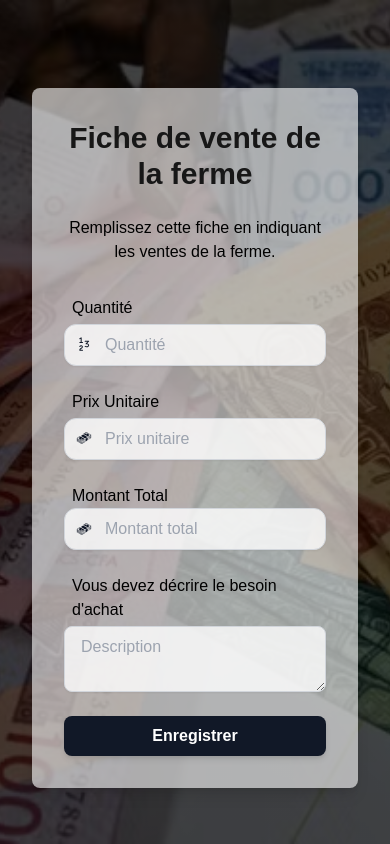
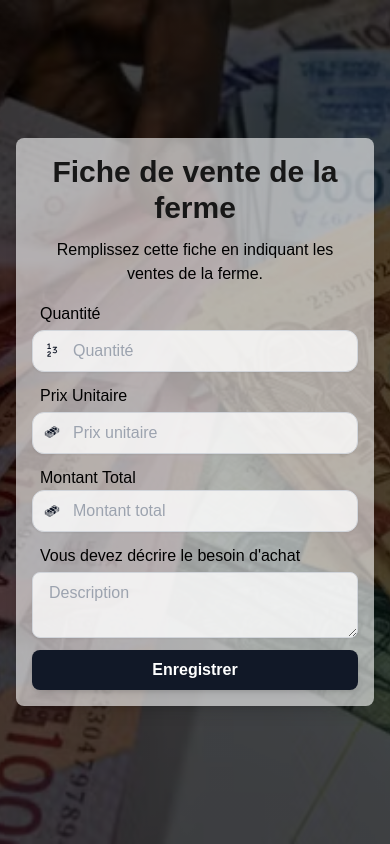
Before and after one commit to azizben01/farminterface, a Next.js app: page /ventesdelaferme in a window 390 px wide. Built offline with nearby package versions, Linux system fonts and the light colour scheme.

Commit message:
responsive

```diff
--- a/app/ventesdelaferme/page.tsx
+++ b/app/ventesdelaferme/page.tsx
@@ -96,7 +96,7 @@ export default function VentesDeLaFerme() {
   };
 
   return (
-    <div className="min-h-screen bg-gray-300 flex justify-center items-center p-8">
+    <div className="min-h-screen bg-gray-300 flex justify-center items-center p-4">
       <div
         className="absolute inset-0 bg-cover bg-center md:bg-fixed"
         style={{ backgroundImage: "url('/images/money.avif')" }}
@@ -104,16 +104,16 @@ export default function VentesDeLaFerme() {
 
       {/* Gradient Overlay */}
       <div className="absolute inset-0 bg-gradient-to-b from-black via-black to-black opacity-70" />
-      <div className="relative bg-white bg-opacity-60 mt-8 p-8 rounded-lg shadow-lg max-w-xl w-full max-h-lg h-full">
-        <h1 className="text-3xl font-bold text-custom-gray1 mb-6 text-center">
+      <div className="relative bg-white bg-opacity-60 p-4 rounded-lg shadow-lg max-w-xl w-full max-h-lg h-full">
+        <h1 className="text-3xl font-bold text-custom-gray1 mb-3 text-center">
           Fiche de vente de la ferme
         </h1>
-        <p className="text-center text-black mb-8">
+        <p className="text-center text-black mb-4">
           Remplissez cette fiche en indiquant les ventes de la ferme.
         </p>
 
         {/* Service Request Form */}
-        <form onSubmit={handleSubmit} className="space-y-6">
+        <form onSubmit={handleSubmit} className="space-y-3">
           <div className="relative mt-1">
             <p className="ml-2 text-black">Quantité</p>
             <GoNumber className="absolute top-[48px] left-3 transform -translate-y-1/2 text-gray-900" />
```
